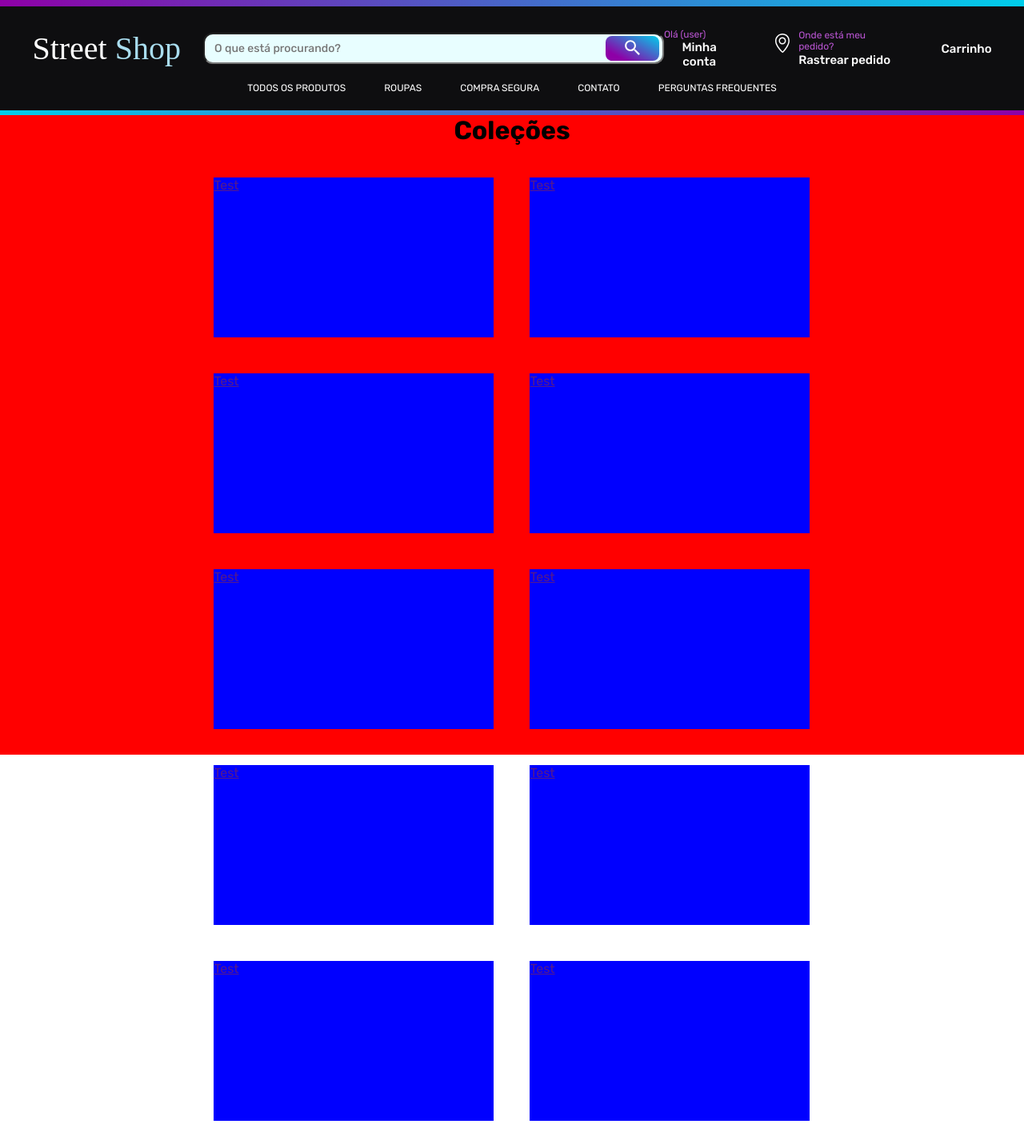
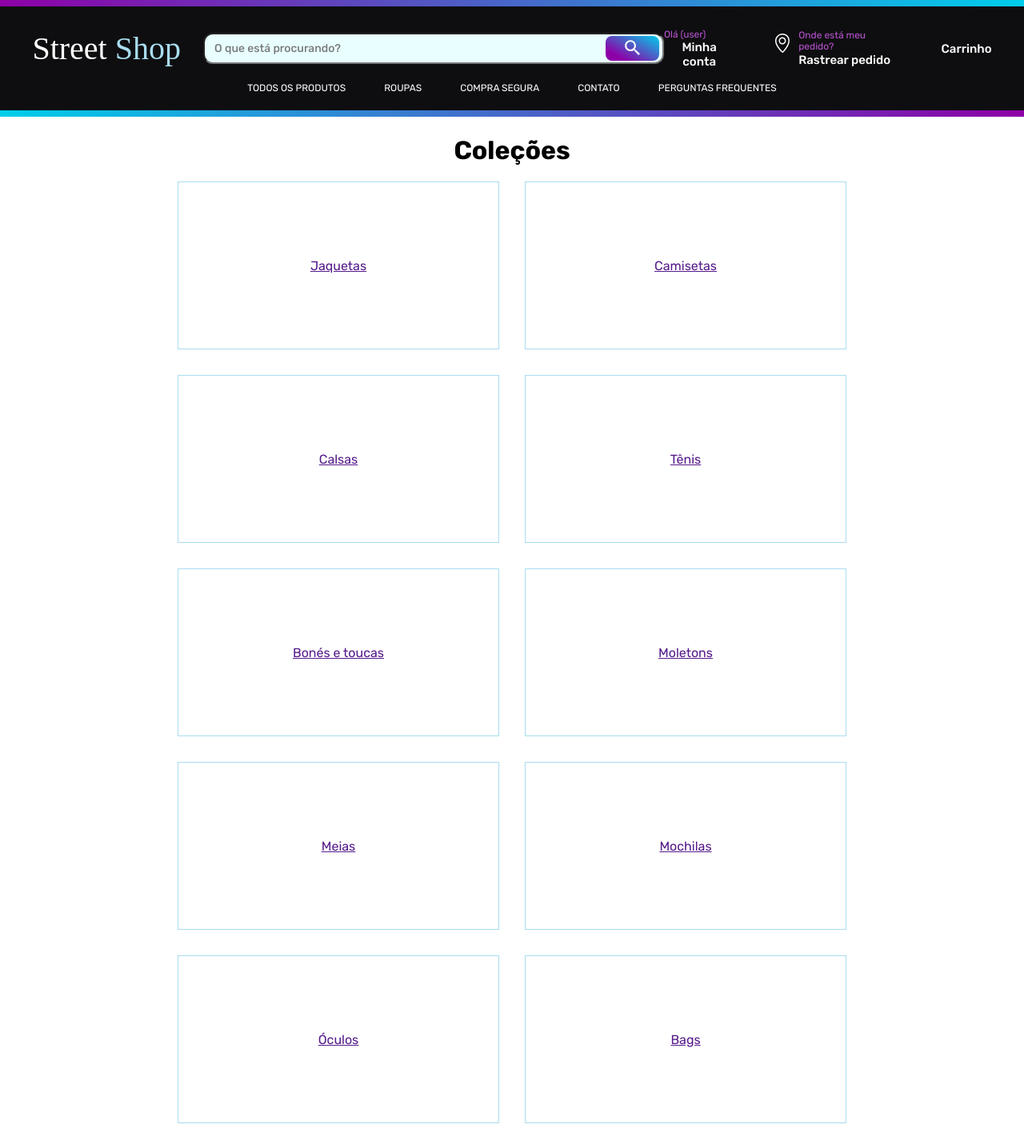
Before and after one commit to gustavocarvalho-ra/NextJs-Loja_Roupas, a Next.js app: page / in a window 1280 px wide. Shown: the top 1436 px of the page at 80% size. Built offline with nearby package versions, Linux system fonts and the light colour scheme; a web font is replaced by a local one.

Commit message:
style: cards

```diff
--- a/app/components/Main/index.tsx
+++ b/app/components/Main/index.tsx
@@ -6,16 +6,16 @@ export default function Main() {
       <div className="section">
         <h1>Coleções</h1>
         <div className="cards">
-          <a href="">Test</a>
-          <a href="">Test</a>
-          <a href="">Test</a>
-          <a href="">Test</a>
-          <a href="">Test</a>
-          <a href="">Test</a>
-          <a href="">Test</a>
-          <a href="">Test</a>
-          <a href="">Test</a>
-          <a href="">Test</a>
+          <a href="">Jaquetas</a>
+          <a href="">Camisetas</a>
+          <a href="">Calsas</a>
+          <a href="">Tênis</a>
+          <a href="">Bonés e toucas</a>
+          <a href="">Moletons</a>
+          <a href="">Meias</a>
+          <a href="">Mochilas</a>
+          <a href="">Óculos</a>
+          <a href="">Bags</a>
           <a href="">Test</a>
           <a href="">Test</a>
         </div>
--- a/app/components/Main/styles.ts
+++ b/app/components/Main/styles.ts
@@ -3,25 +3,32 @@ import styled from "styled-components";
 export const Man = styled.div `
   .section {
     width: 100%;
-    height: 100vh;
-    background-color: red;
+    height: 120vh;
     display: flex;
     flex-direction: column;
     align-items: center;
     gap: 20px;
 
+    h1 {
+      margin-top: 25px;
+
+    }
+
     .cards {
-      margin-top: 20px;
-      width: 66%;
+      width: 75%;
       height: 90vh;
       display: flex;
       flex-wrap: wrap;
       justify-content: center;
-      gap: 45px;
+      gap: 2em;
+
         a {
-          width: 350px;
-          height: 200px;
-          background-color: blue;
+          width: 25em;
+          height: 13em;
+          display: flex;
+          align-items: center;
+          justify-content: center;
+          border: 1.5px solid var(--prim);
         }
 
     }
```
